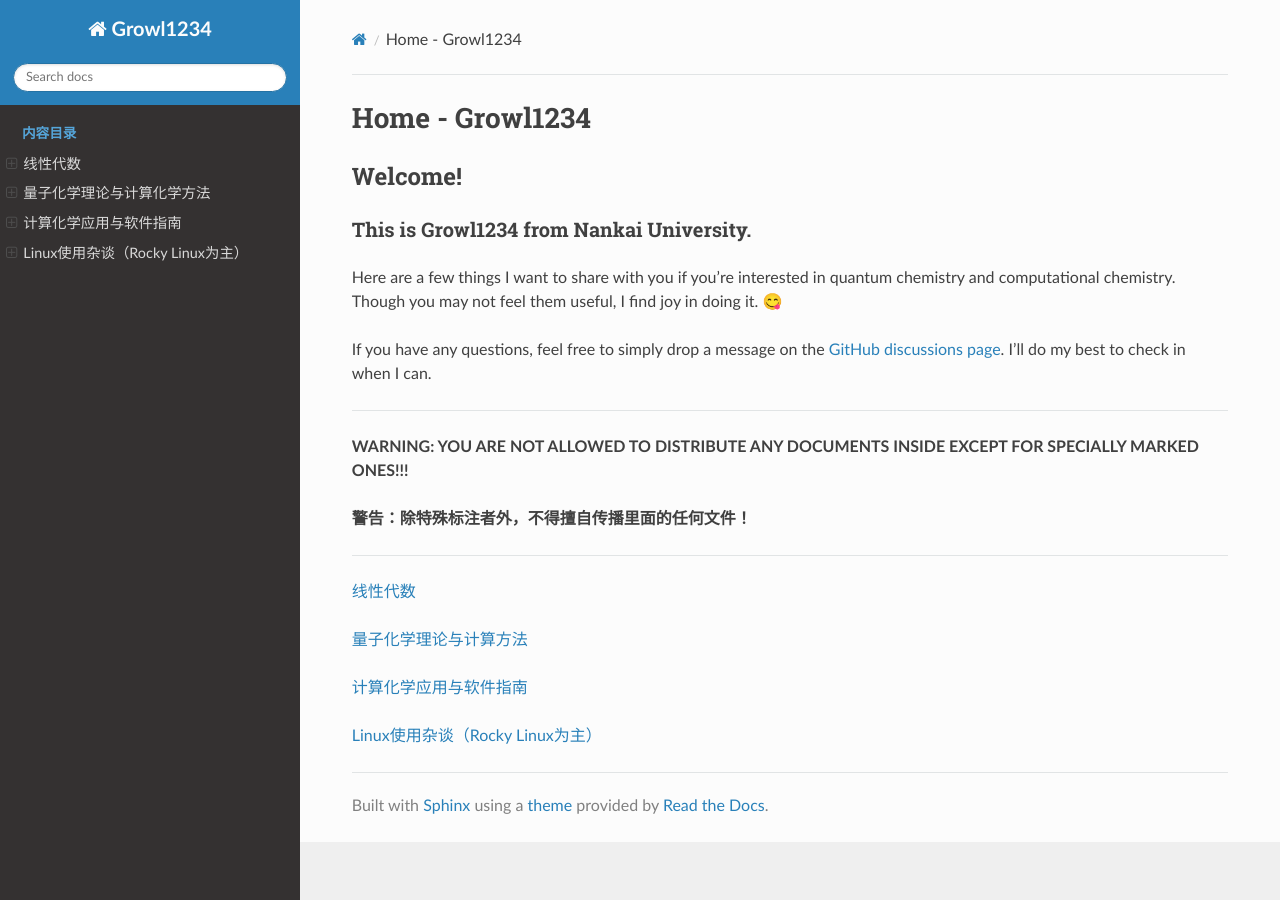
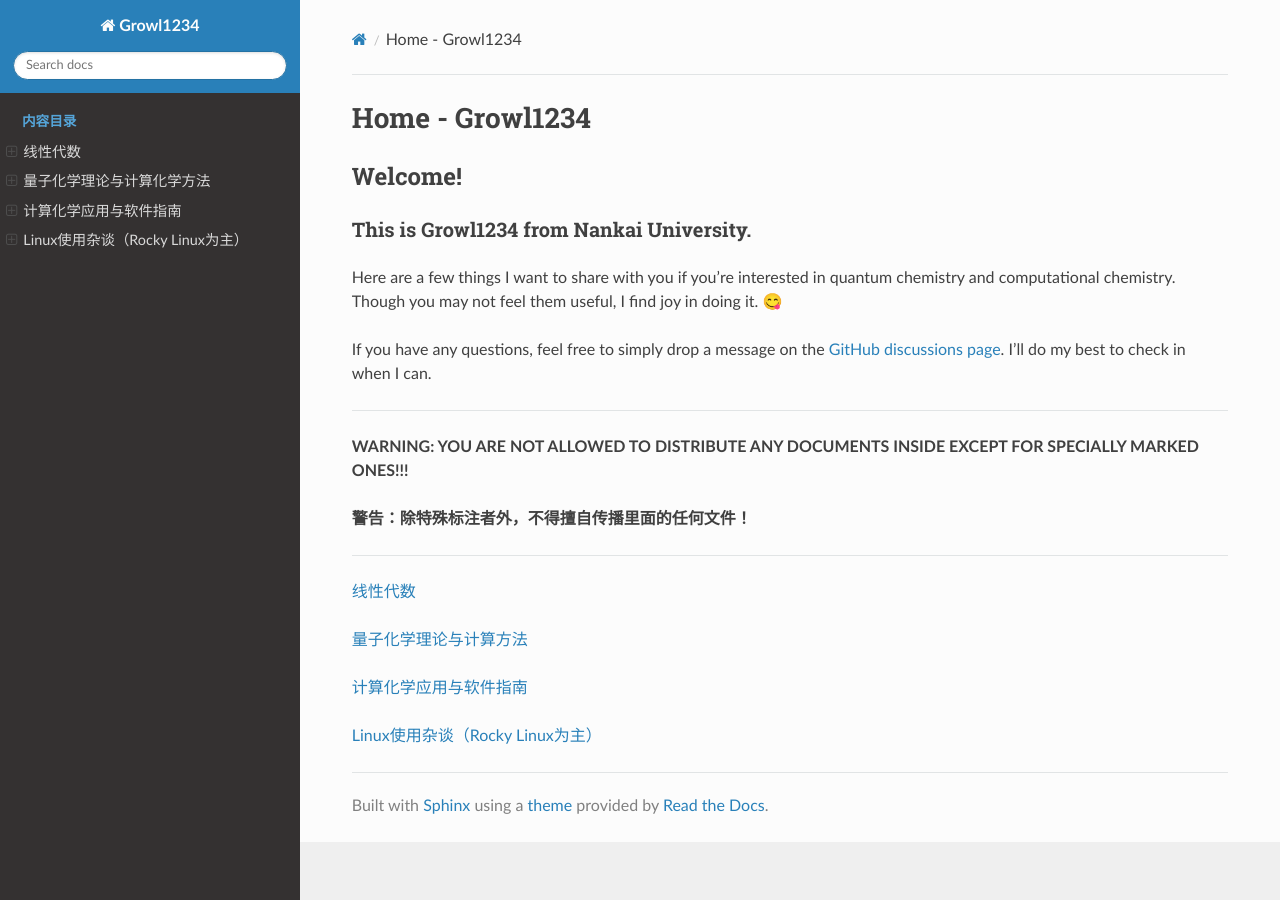
Before and after one commit to Growl1234/RTDProject, a Sphinx documentation site: the page built from source/index.rst, in a window 1280 px wide. Built offline with Sphinx 7.4.7 and the Read the Docs theme 3.1.0, drawn with Linux system fonts in a browser that asks for light colours.

Commit message:
Update custom.css

```diff
--- a/source/_static/custom.css
+++ b/source/_static/custom.css
@@ -3,9 +3,13 @@
   width: 100% !important;
 }
 
-.wy-side-nav-search > a,
+.wy-side-nav-search {
+    padding-top: 0
+    margin-top: 0
+}
+
 .wy-side-nav-search .wy-dropdown > a {
-    font-size: 20px !important;
-    font-weight: bold !important;
-    line-height: 1.3 !important;
+    font-size: 20px
+    font-weight: bold
+    line-height: 1.5
 }
```
